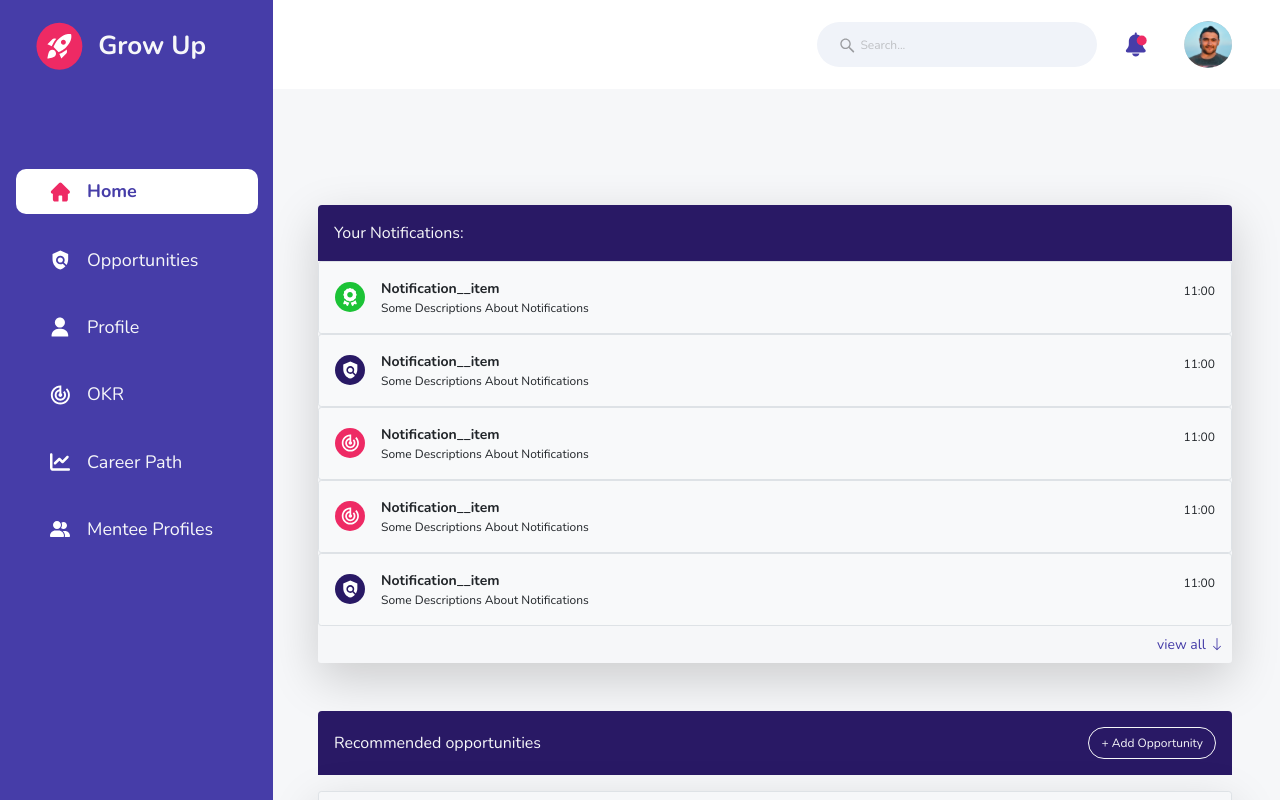
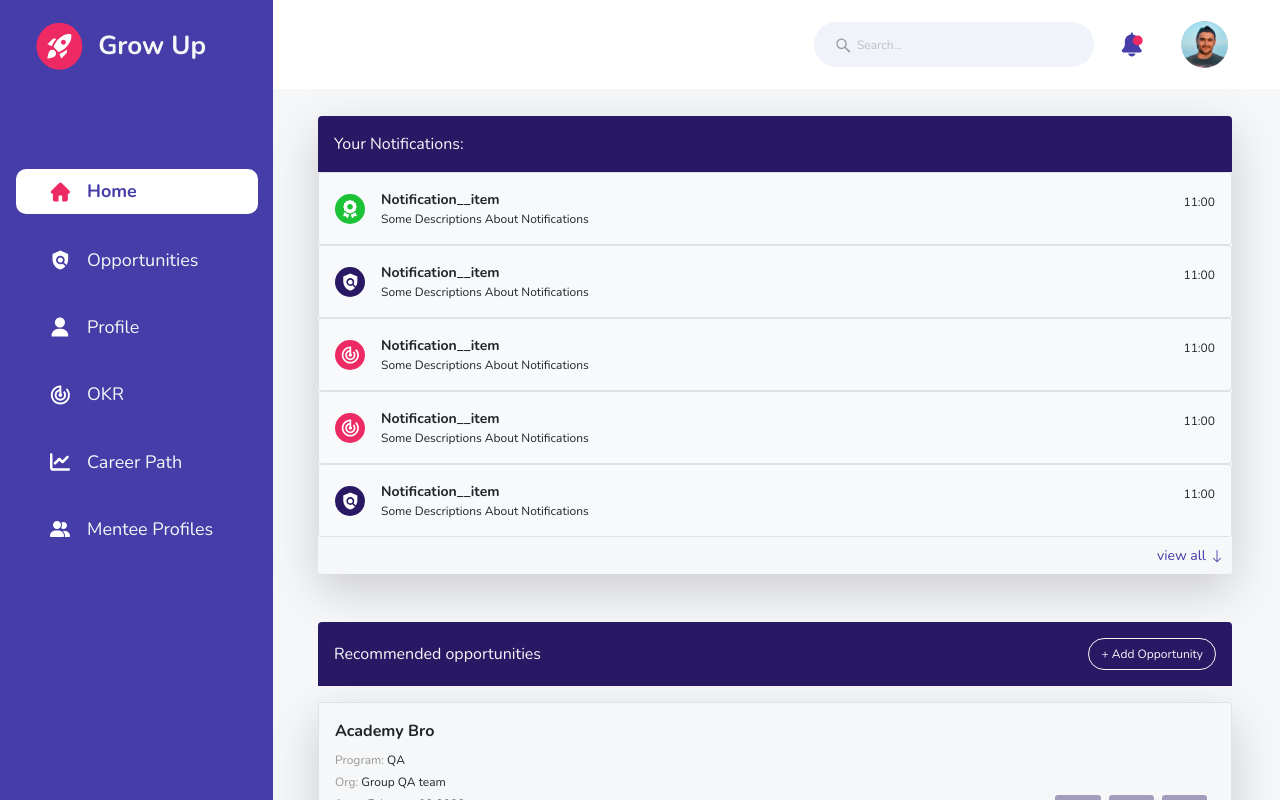
Before and after one commit to BinaryStudioAcademy/bsa-winter-2022-growup, a React (Create React App) app in the folder frontend/: page / in a window 1280 px wide. Shown: the top 800 px of the page. Built offline with nearby package versions, Linux system fonts and the light colour scheme; no server answers.

Commit message:
fix: add bootstrap styles for header section

```diff
--- a/frontend/src/components/header/header.tsx
+++ b/frontend/src/components/header/header.tsx
@@ -7,8 +7,8 @@
 const Header: React.FC = () => {
 
       return (
-          <header className="header-section mw-100 position-relative">
-              <div className="header-container d-flex align-items-center justify-content-end pe-5">
+          <header className="header-section w-100 position-fixed">
+              <div className="header-container d-flex align-items-center justify-content-end">
                 <form className="form-section" method="get" action="#">
                     <img className="form-section__search-icon search-icon position-absolute" src={searchIcon} alt="search icon" />
                     <input className="form-section__search-input search-input fs-7 border-0 gu-black font-weight-normal" placeholder="Search..." type="text" name="search" />
```
